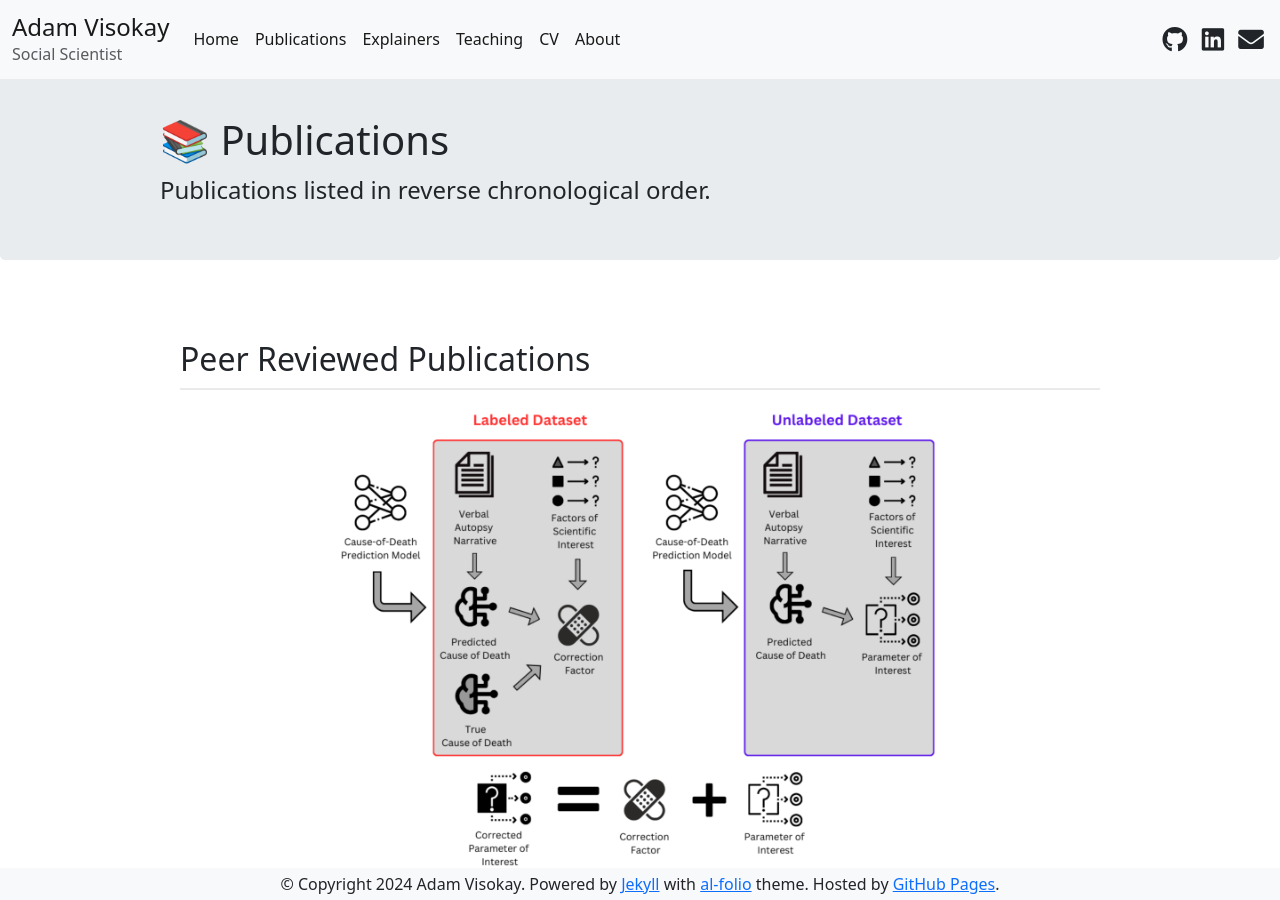
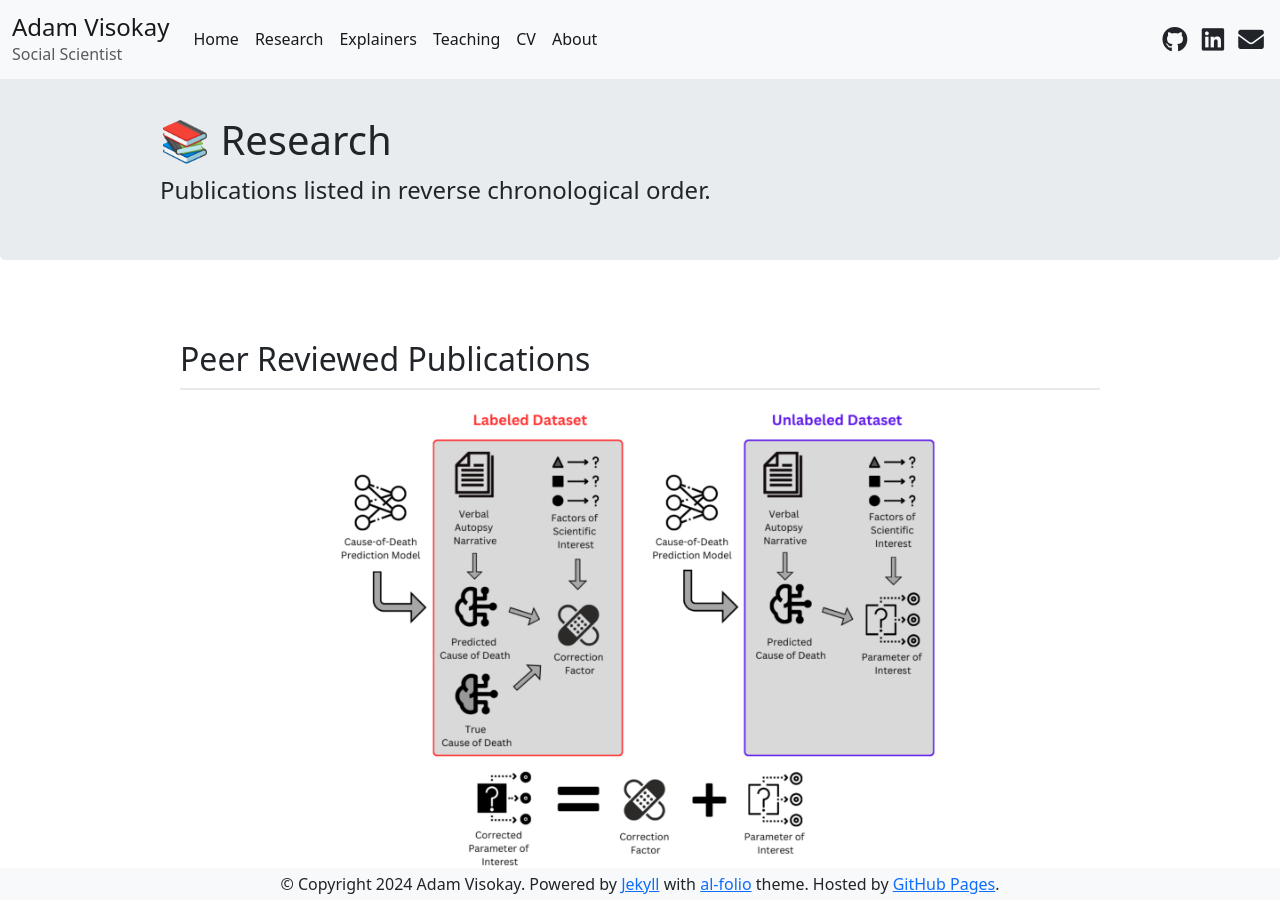
Before and after one commit to avisokay/avisokay.github.io, a Jekyll site: the page built from research.html, in a window 1280 px wide and 900 px high. Built offline with Jekyll 4.4.1, drawn with Linux system fonts in a browser that asks for light colours; nearby versions of some CDN libraries.

Commit message:
updated research page

```diff
--- a/_data/nav.yml
+++ b/_data/nav.yml
@@ -1,7 +1,7 @@
 - name: Home
   link: /index.html
-- name: Publications
-  link: /publications.html
+- name: Research
+  link: /research.html
 - name: Explainers
   link: /explainers.html
 - name: Teaching
--- a/publications.html
+++ b/research.html
@@ -25,7 +25,7 @@
             <div class="row">
                 <!-- the left column with text -->
                 <div class="col-md-12 text-left">
-                    <h1 class="mb-2 mt-2">📚 Publications</h1>
+                    <h1 class="mb-2 mt-2">📚 Research</h1>
                     <p class="text-left">
                         Publications listed in reverse chronological order.
                     </p>
@@ -39,7 +39,7 @@
         <div class="row">
             <div class="col">
                 <!-- via https://stackoverflow.com/questions/41966638/jekyll-on-github-pages-include-markdown-in-another-markdown-file -->
-                {% capture my_include %}{% include publications.md %}{% endcapture %}
+                {% capture my_include %}{% include research.md %}{% endcapture %}
                 {{ my_include | markdownify }}
             </div>
         </div>
```
Also changed, not shown: _includes/research.md (renamed from _includes/publications.md).
